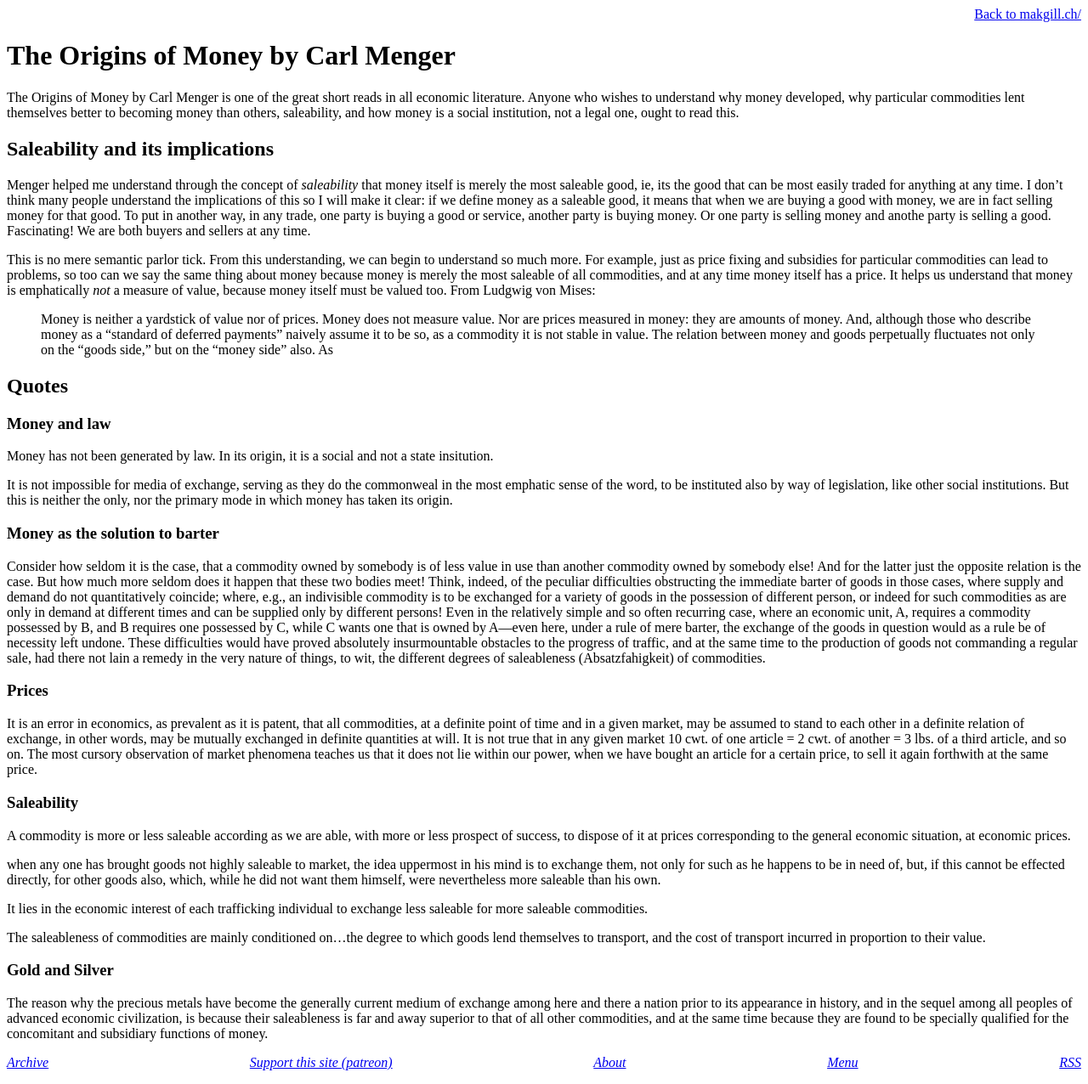
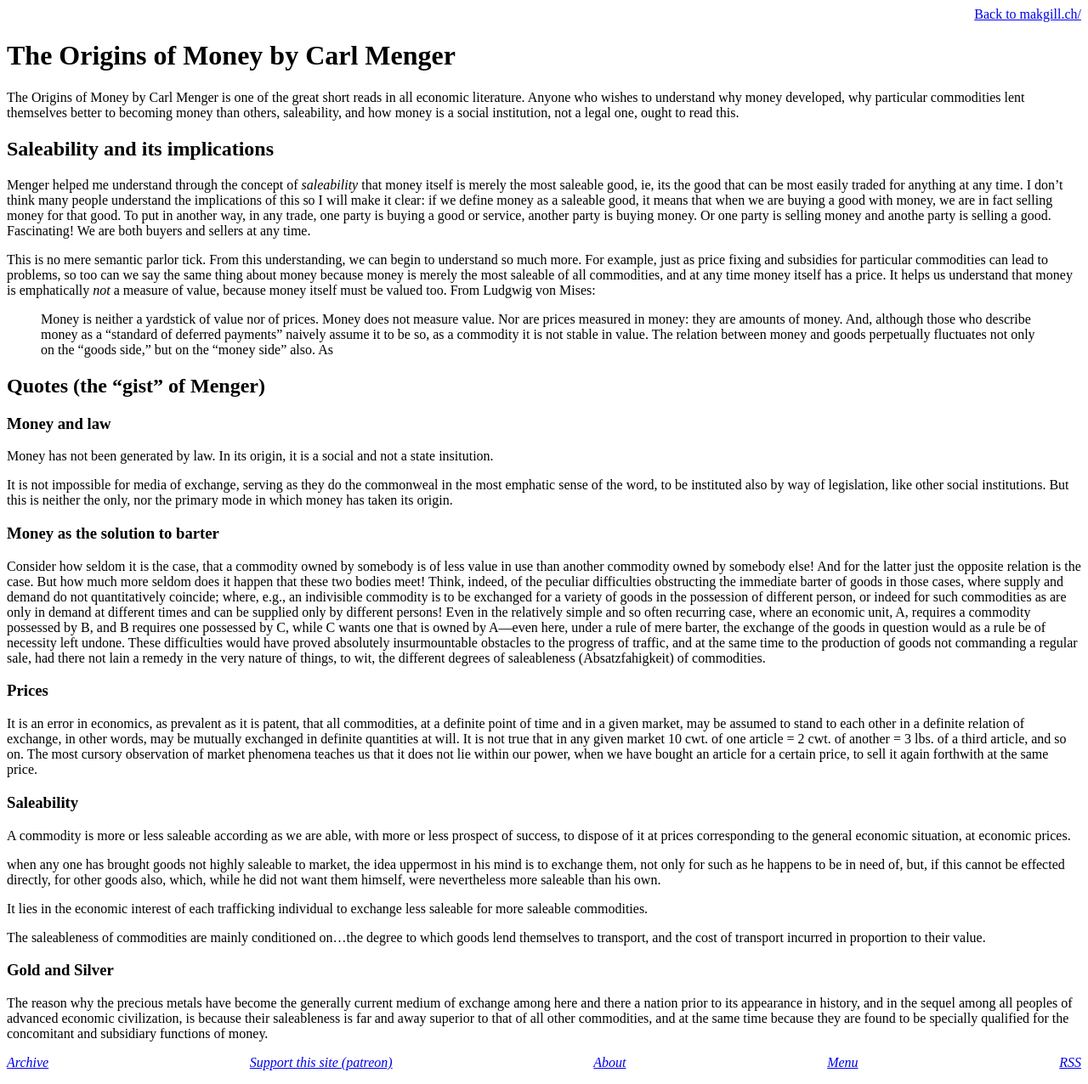
Before and after one commit to derykmakgill/website, a Jekyll site: the page built from originsmoney.md, in a window 1280 px wide. Shown: the whole page at 85% size. Built offline with Jekyll 4.4.1, drawn with Linux system fonts in a browser that asks for light colours.

Commit message:
Update originsmoney.md

```diff
--- a/originsmoney.md
+++ b/originsmoney.md
@@ -13,7 +13,7 @@ This is no mere semantic parlor tick. From this understanding, we can begin to u
 
 >Money is neither a yardstick of value nor of prices. Money does not measure value. Nor are prices measured in money: they are amounts of money. And, although those who describe money as a "standard of deferred payments" naively assume it to be so, as a commodity it is not stable in value. The relation between money and goods perpetually fluctuates not only on the "goods side," but on the "money side" also. As
 
-## Quotes
+## Quotes (the "gist" of Menger)
 
 ### Money and law
 
```
